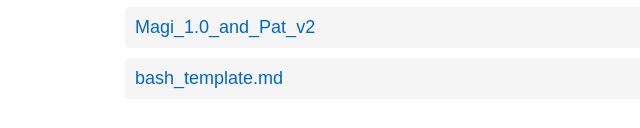
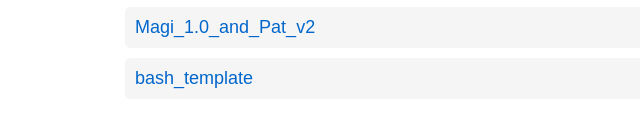
Before and after one commit to jbh-cas/jbh-cas.github.io, a plain HTML site: page index.html in a window 1280 px wide. Shown: the part 194-322 px from the top of the page, 115-755 px from the left. Drawn offline with Linux system fonts and the light colour scheme.

Commit message:
Update index.html

```diff
--- a/index.html
+++ b/index.html
@@ -42,7 +42,7 @@
         const htmlFiles = [
             'combined_odb12_larger_odb10_lineage_list.txt',
             'Magi_1.0_and_Pat_v2.html',
-            'bash_template.md',
+            'bash_template.html',
         ];
 
         const linksContainer = document.getElementById('links');
```
